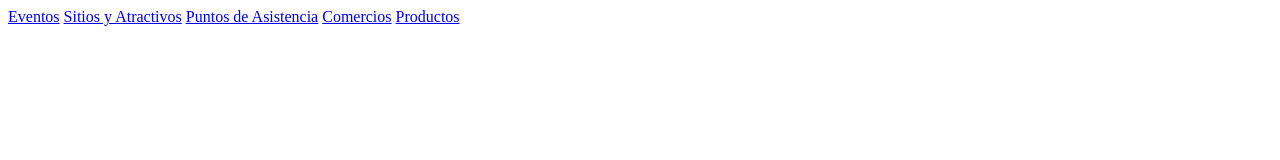
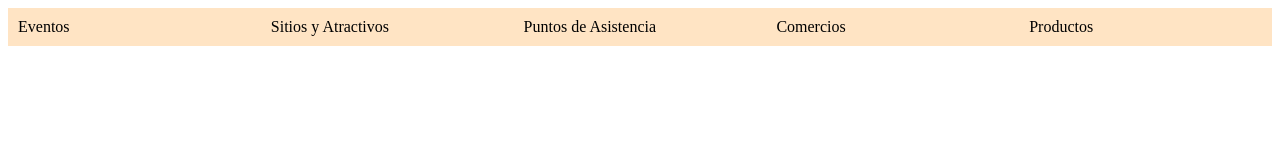
Before and after one commit to BautistaDalmasso/AppTurismo, a plain HTML site: page home.html in a window 1280 px wide. Drawn offline with Linux system fonts and the light colour scheme.

Commit message:
Agrega un poco de CSS.

```diff
--- a/home.html
+++ b/home.html
@@ -1,13 +1,30 @@
 <!DOCTYPE html>
 <html>
+
 <head>
     <title>Turismo - Home</title>
+
+    <link rel="stylesheet" href="stlye.css">
 </head>
+
 <body>
-    <a href="eventos.html">Eventos</a>
-    <a href="sitios.html">Sitios y Atractivos</a>
-    <a href="puntos_asistencia.html">Puntos de Asistencia</a>
-    <a href="comercios.html">Comercios</a>
-    <a href="productos.html">Productos</a>
+    <header class="nav-header">
+        <a class="nav-item" href="eventos.html">
+            <div>Eventos</div>
+        </a>
+        <a class="nav-item" href="sitios.html">
+            <div>Sitios y Atractivos</div>
+        </a>
+        <a class="nav-item" href="puntos_asistencia.html">
+            <div>Puntos de Asistencia</div>
+        </a>
+        <a class="nav-item" href="comercios.html">
+            <div>Comercios</div>
+        </a>
+        <a class="nav-item" href="productos.html">
+            <div>Productos</div>
+        </a>
+    </header>
 </body>
+
 </html>
--- /dev/null
+++ b/stlye.css
@@ -0,0 +1,23 @@
+.nav-header {
+    background-color: bisque;
+    display: flex;
+    width: 100%;
+    justify-content: space-around;
+}
+
+.nav-item {
+    margin: 10px;
+    width: 100%;
+    height: 100%;
+    color: black;
+    text-decoration: none;
+}
+
+.nav-item:hover {
+    box-shadow: 2.5px 2.5px 2.5px 2.5px rgb(199, 175, 147);
+}
+
+.nav-item div {
+    height: 100%;
+    justify-content: center;
+}
```
